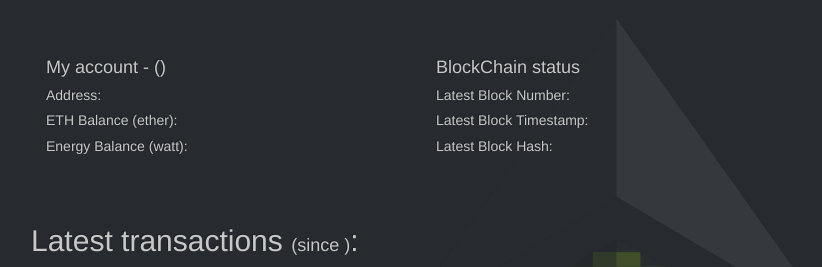
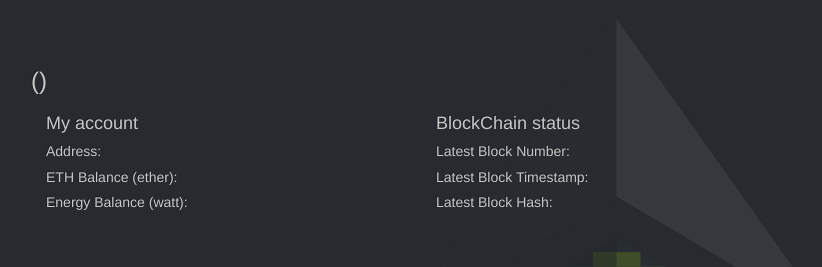
Before and after one commit to DAISEE/DApp, a Flask app: template DApp/templates/index.html in a window 1280 px wide. Shown: the part 52-319 px from the top of the page, without its empty margins (24-846 px from the left). Run offline with Flask 2, Linux system fonts and the light colour scheme; the template is opened without the code that fills it, so the values that code supplies are empty; parts of the project's set-up code (start-up, migrations or seed data) failed here and were passed over; some libraries are stand-ins or nearby versions.

Commit message:
modifs mineures

```diff
--- a/DApp/templates/index.html
+++ b/DApp/templates/index.html
@@ -55,8 +55,10 @@
   <div class="container">
 
     <div class ="row">
+      <h3><font id="nodeName"></font> (<font id="nodeType"></font>)</h3>
+
       <div class="col-md-4">
-        <h4>My account - <font id="nodeName"></font> (<font id="nodeType"></font>)</h4>
+        <h4>My account</h4>
         <h5>Address: <br><strong id="coinbase"></strong></h5>
         <h5>ETH Balance (ether): <br><strong id="balance"></strong></h5>
         <h5>Energy Balance (watt): <br><strong id="energyBalance"></strong></h5>
```
